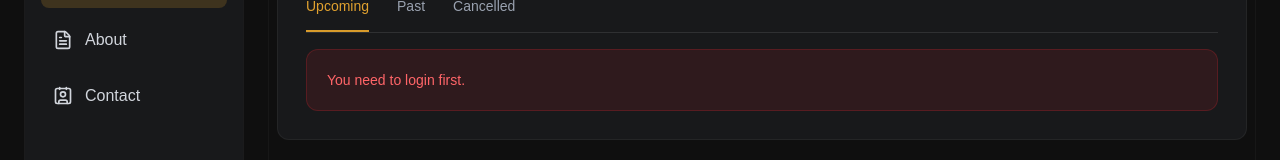
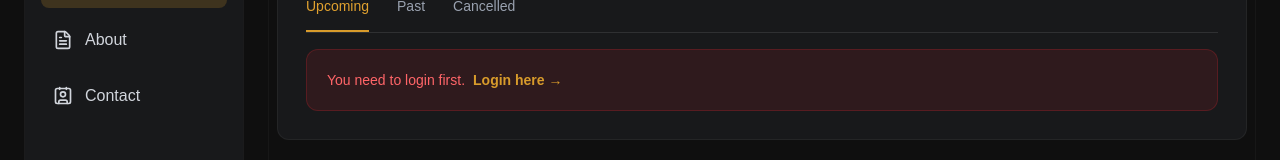
Before and after one commit to YaseenDevFS/Delicia-Frontend, a Next.js app: page /reservation in a window 1280 px wide. Shown: the part 276-436 px from the top of the page. Built offline with nearby package versions, Linux system fonts and the light colour scheme.

Commit message:
feat: add login link to reservation error message

```diff
--- a/src/components/reservation/Reservation.jsx
+++ b/src/components/reservation/Reservation.jsx
@@ -31,7 +31,10 @@ function Reservation() {
                 const token = localStorage.getItem("token")
 
                 if (!token) {
-                    setError("You need to login first.")
+                    setError({
+                        message: "You need to login first.",
+                        showLogin: true
+                    })
                     return
                 }
 
@@ -67,10 +70,11 @@ function Reservation() {
             } catch (error) {
                 console.error("Failed to get reservations:", error)
 
-                setError(
-                    error.response?.data?.message ||
-                    "Failed to load reservations."
-                )
+                setError({
+                    message: error.response?.data?.message ||
+                        "Failed to load reservations.",
+                    showLogin: false
+                })
             } finally {
                 setLoading(false)
             }
@@ -208,7 +212,7 @@ function Reservation() {
                     </div>
                 )}
 
-                {/* Error */}
+                {/* ✅ Error with Login Link */}
                 {!loading && error && (
                     <motion.div
                         className="mt-3 sm:mt-4 rounded-xl border border-red-500/20 bg-red-500/10 p-4 sm:p-5"
@@ -216,7 +220,16 @@ function Reservation() {
                         animate={{ opacity: 1, y: 0 }}
                     >
                         <p className="text-sm font-medium text-red-400">
-                            {error}
+                            {typeof error === 'object' ? error.message : error}
+
+                            {typeof error === 'object' && error.showLogin && (
+                                <Link
+                                    href="/login"
+                                    className="ml-2 text-[#d89b2b] hover:underline hover:text-[#e0a12f] transition font-semibold"
+                                >
+                                    Login here →
+                                </Link>
+                            )}
                         </p>
                     </motion.div>
                 )}
```
